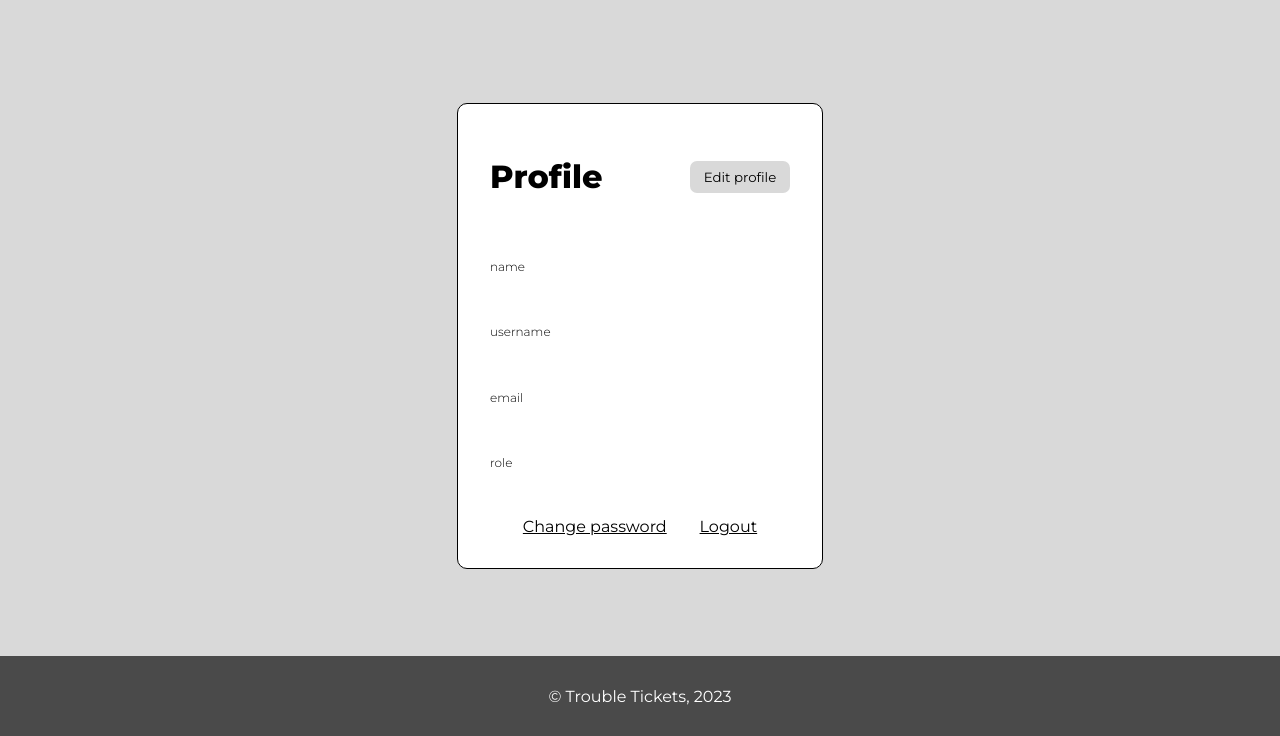
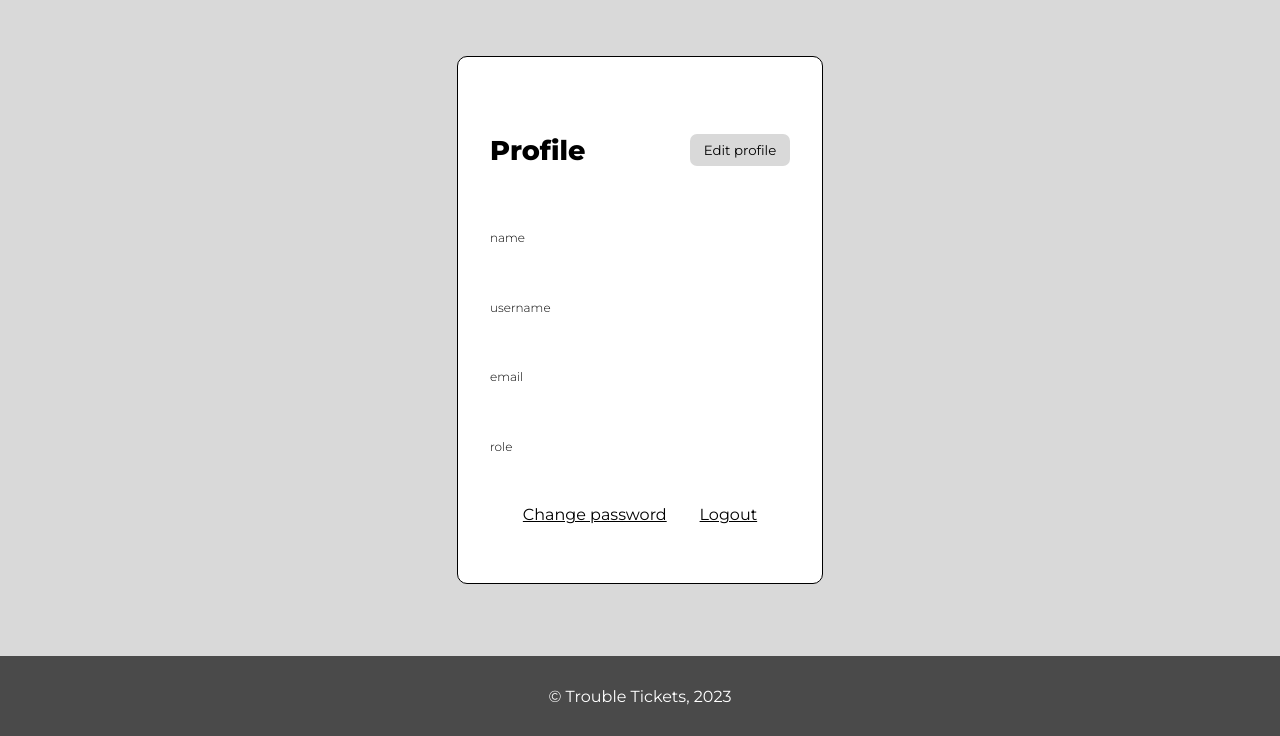
Before and after one commit to coutinho21/ltw_proj, a PHP site: page /pages/profile.php in a window 1280 px wide. Shown: the part 64-800 px from the top of the page. Run offline with PHP 8.4, Linux system fonts and the light colour scheme; the visitor is signed in with stand-in values (Sample User, id 1); data comes from the database, SQL or seed files in the repository; data that the repository does not hold is empty.

Commit message:
fixed profile and edit profile pages

```diff
--- a/css/profile.css
+++ b/css/profile.css
@@ -2,43 +2,26 @@
 .edit-profile,
 .change-password {
     margin: auto;
+    margin-top: 3.5em;
+    margin-bottom: 3.5em;
     width: 300px;
     display: flex;
     flex-direction: column;
     border-radius: 10px;
     border: 1px solid #000;
     background-color: #fff;
-    padding: 2em;
-    justify-content: space-between;
-    position: absolute;
-    top: 50%;
-    left: 50%;
-    transform: translate(-50%, -50%);
-    max-height: calc(100vh - 250px);
-    overflow-y: auto;
+    padding: 1em 2em 1em 2em;
+    justify-content: space-evenly;
     text-overflow: ellipsis;
 }
 
-
-@media screen and (min-height: 43.75em) {
-
-    .profile-info,
-    .edit-profile,
-    .change-password {
-        height: 400px;
-
-    }
+.profile-info h1,
+.edit-profile h1,
+.change-password h1 {
+    font-size: 1.7em;
+    font-weight: 600;
 }
 
-
-@media screen and (max-height: 43.6875em) {
-
-    .profile-info,
-    .edit-profile,
-    .change-password {
-        height: 350px;
-    }
-}
 
 .header-edit-profile {
     display: flex;
@@ -63,8 +46,6 @@
     background-color: #C7C7C7;
 }
 
-.change-password,
-.edit-profile,
 .profile-info label {
     font-weight: 300;
     font-size: 12px;
```
